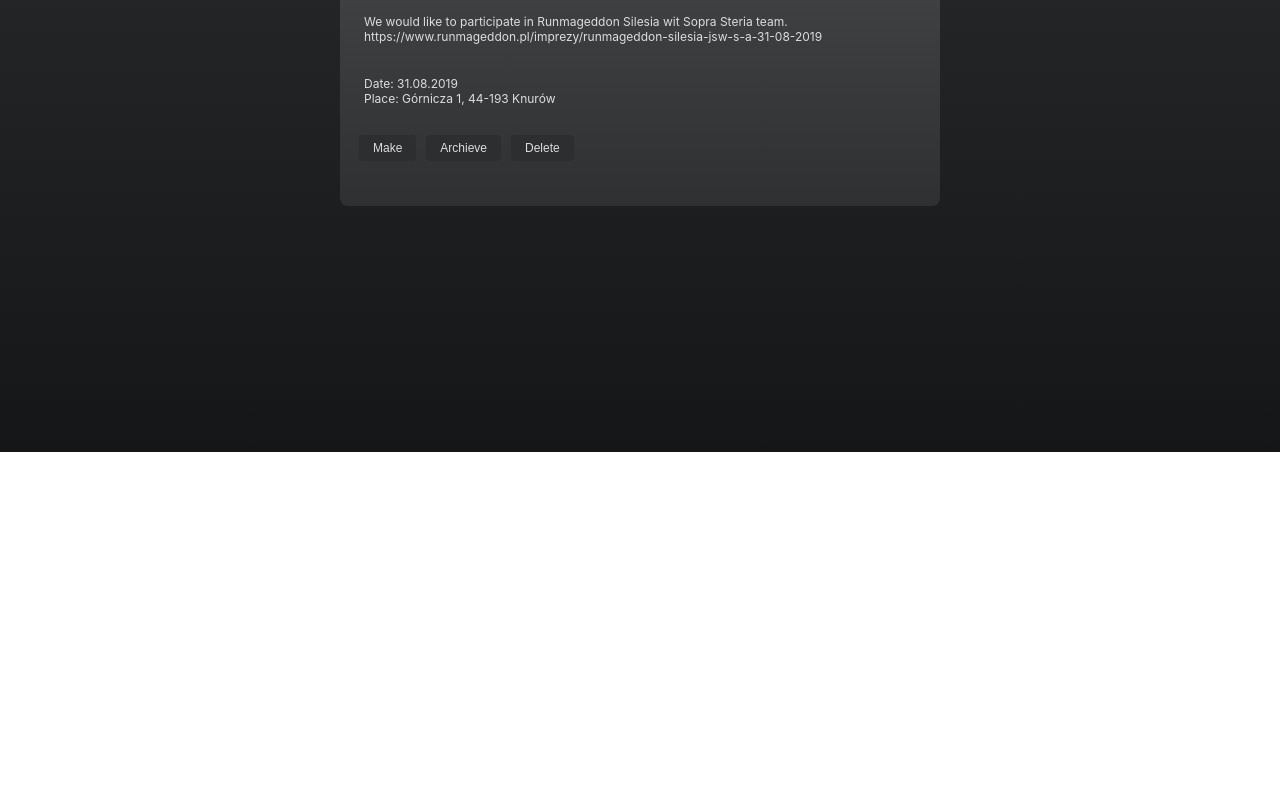
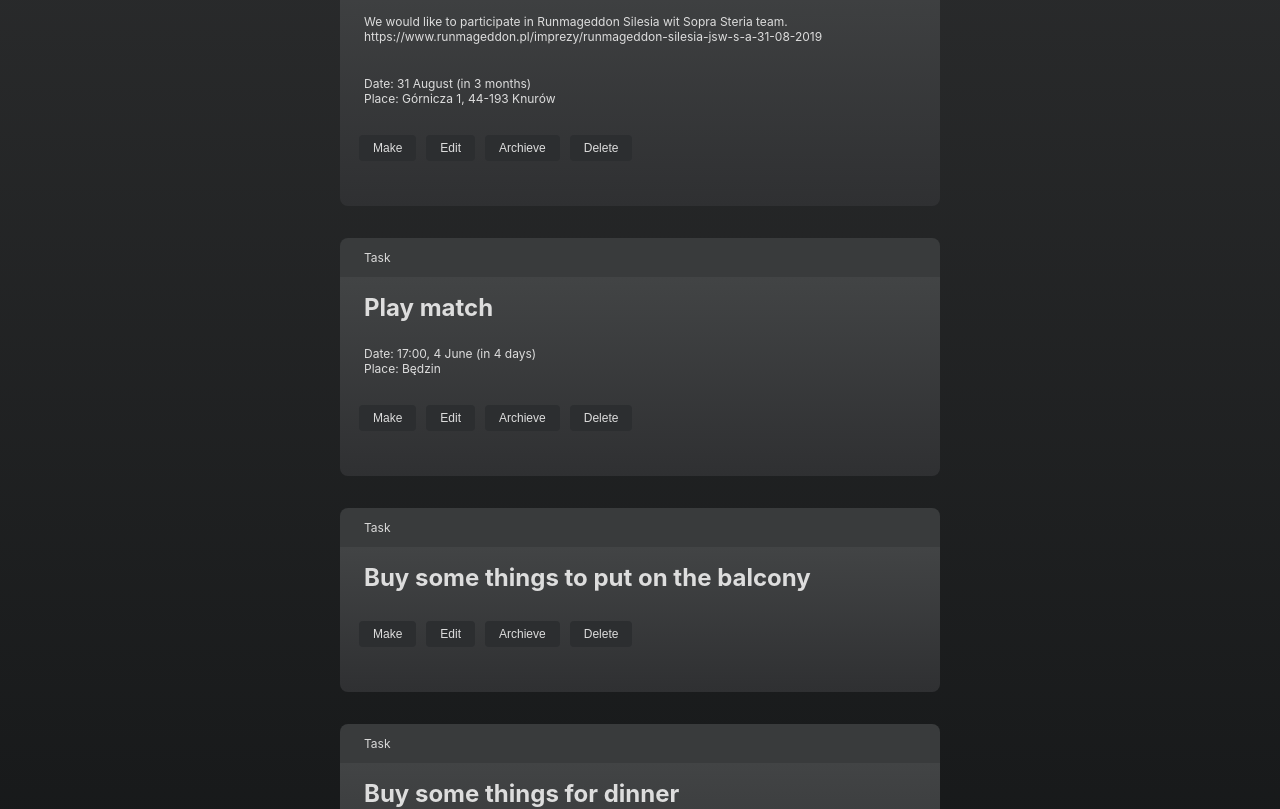
Before and after one commit to pmsopra/react-components, a React (Create React App) app: page / in a window 1280 px wide. Shown: the part 380-1189 px from the top of the page. Before the commit the page ends 832 px from the top, so only its background shows below. Built offline with nearby package versions, Linux system fonts and the light colour scheme.

Commit message:
Improve tasks

```diff
--- a/src/components/Box.js
+++ b/src/components/Box.js
@@ -16,14 +16,15 @@
         </div>
 
         <div className="content">
-          <div>{item.content}</div>
-          {(item.date || item.place) && <div className="separator"></div>}
+          {item.content && <div>{item.content}</div>}
+          {(item.content && (item.date || item.place)) && <div className="separator"></div>}
           {item.date && <div>Date: {item.date}</div>}
           {item.place && <div>Place: {item.place}</div>}
         </div>
 
         <div className="options">
           <button type="button">Make</button>
+          <button type="button">Edit</button>
           <button type="button">Archieve</button>
           <button type="button">Delete</button>
         </div>
--- a/src/components/Tasks.js
+++ b/src/components/Tasks.js
@@ -12,8 +12,25 @@
     id: 2,
     title: 'Run Runmageddon',
     content: 'We would like to participate in Runmageddon Silesia wit Sopra Steria team. https://www.runmageddon.pl/imprezy/runmageddon-silesia-jsw-s-a-31-08-2019',
-    date: '31.08.2019',
+    date: '31 August (in 3 months)',
     place: 'Górnicza 1, 44-193 Knurów',
+  },
+  {
+    id: 3,
+    title: 'Play match',
+    content: null,
+    date: '17:00, 4 June (in 4 days)',
+    place: 'Będzin',
+  },
+  {
+    id: 4,
+    title: 'Buy some things to put on the balcony',
+  },
+  {
+    id: 3,
+    title: 'Buy some things for dinner',
+    content: null,
+    date: '31.05 (today)',
   },
 ]
 
```
